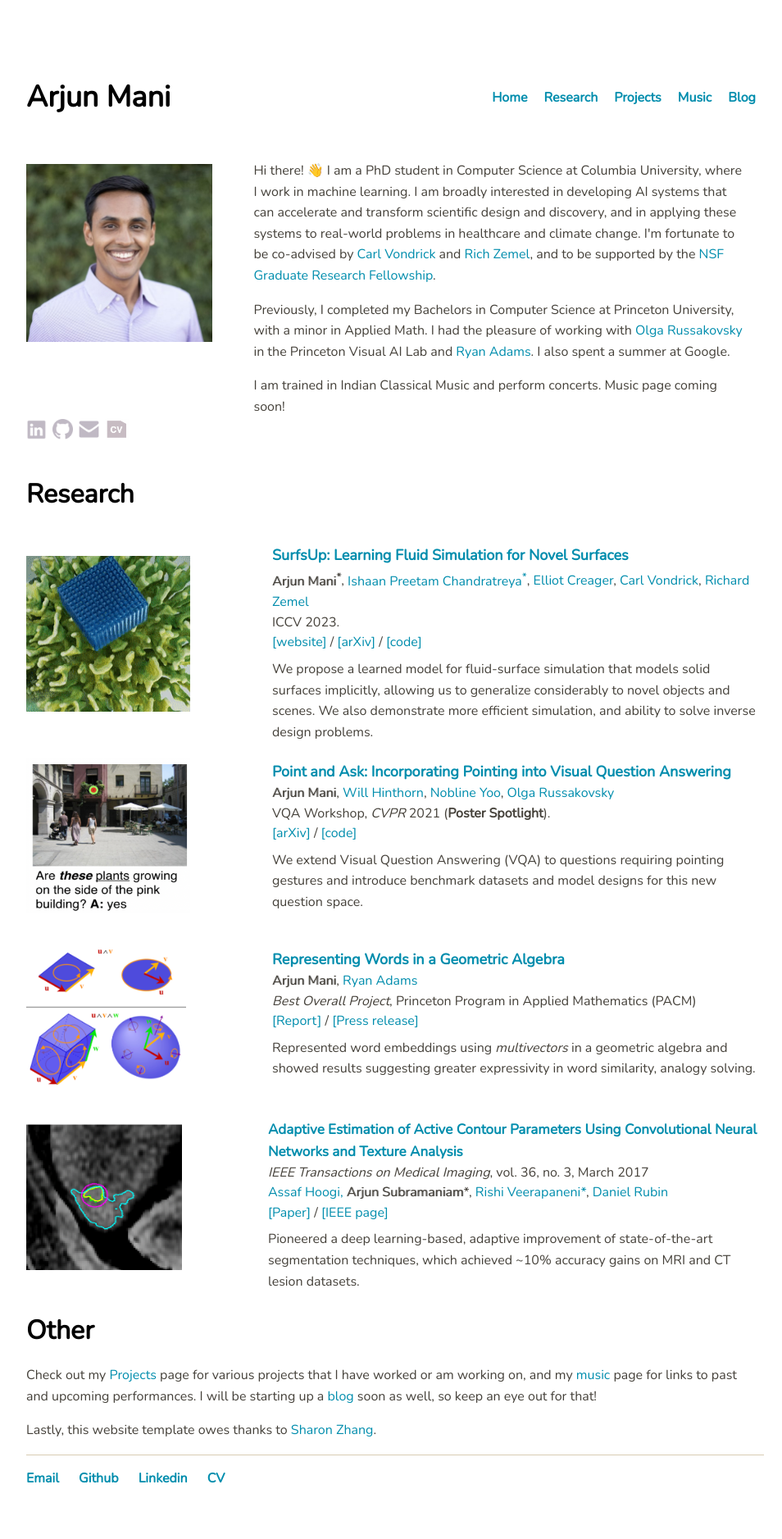
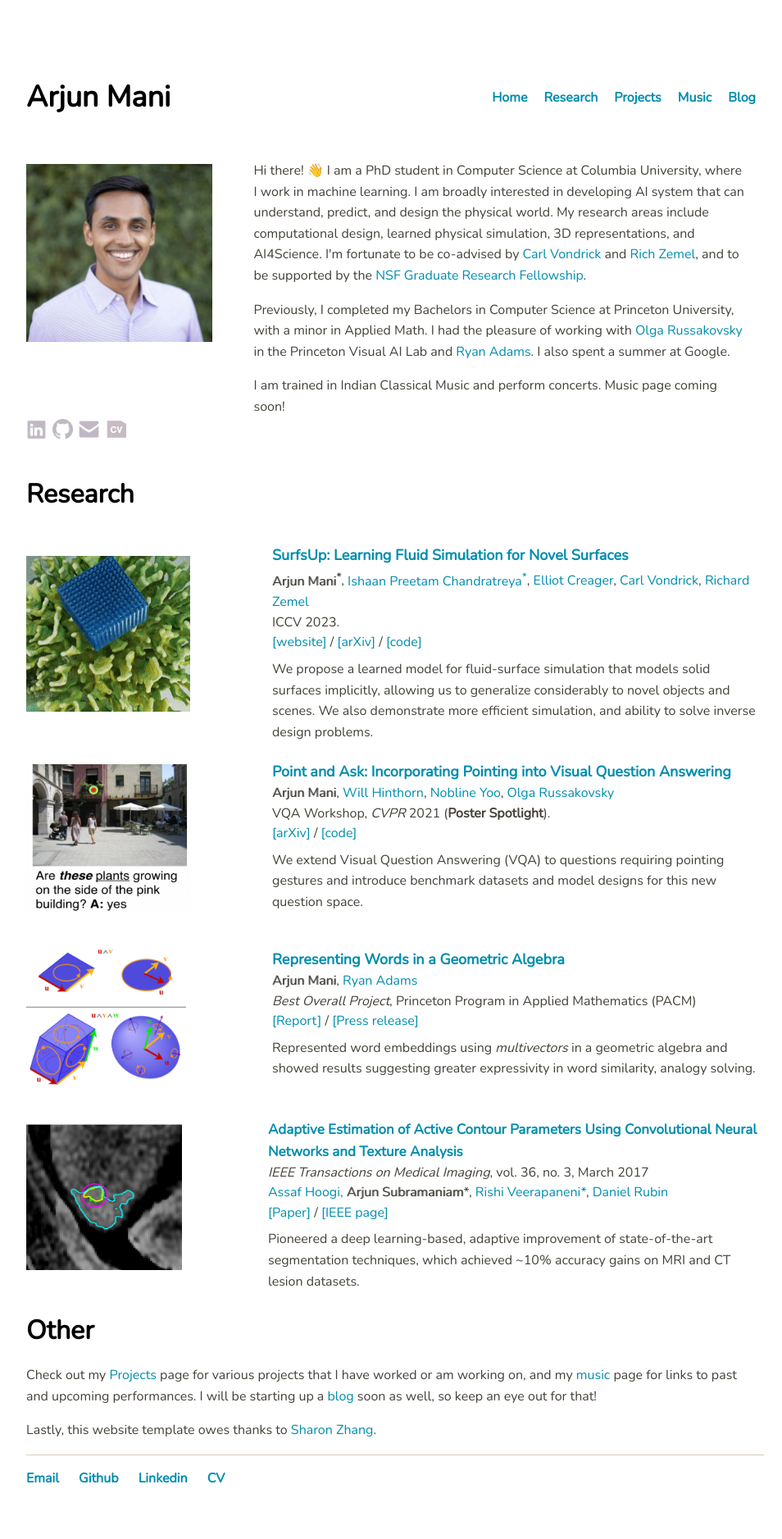
Before and after one commit to arjun-mani/arjun-mani.github.io, a Jekyll site: the page built from index.html, in a window 1280 px wide. Shown: the whole page at 82% size, without its empty margins (160-1114 px from the left). Built offline with Jekyll 4.4.1, drawn with Linux system fonts in a browser that asks for light colours.

Commit message:
Update index.html

```diff
--- a/index.html
+++ b/index.html
@@ -32,7 +32,7 @@
 			<img src="./cuidpic2.jpg" width="100%" alt="profile pic" title="Yellowstone 2018">
 		</div>
 		<div class="about-desc">
-			<p> Hi there! 👋 I am a PhD student in Computer Science at Columbia University, where I work in machine learning. I am broadly interested in developing AI systems that can accelerate and transform scientific design and discovery, and in applying these systems to real-world problems in healthcare and climate change. I'm fortunate to be co-advised by <a href="http://www.cs.columbia.edu/~vondrick/" target="_blank">Carl Vondrick</a> and <a href="http://www.cs.columbia.edu/~zemel/" target="_blank">Rich Zemel</a>, and to be supported by the <a href="https://www.nsfgrfp.org/" target="_blank">NSF Graduate Research Fellowship</a>. </p>
+			<p> Hi there! 👋 I am a PhD student in Computer Science at Columbia University, where I work in machine learning. I am broadly interested in developing AI system that can understand, predict, and design the physical world. My research areas include computational design, learned physical simulation, 3D representations, and AI4Science. I'm fortunate to be co-advised by <a href="http://www.cs.columbia.edu/~vondrick/" target="_blank">Carl Vondrick</a> and <a href="http://www.cs.columbia.edu/~zemel/" target="_blank">Rich Zemel</a>, and to be supported by the <a href="https://www.nsfgrfp.org/" target="_blank">NSF Graduate Research Fellowship</a>. </p>
 
             <p> Previously, I completed my Bachelors in Computer Science at Princeton University, with a minor in Applied Math. I had the pleasure of working with <a href="https://www.cs.princeton.edu/~olgarus/" target="_blank">Olga Russakovsky</a>
 			in the Princeton Visual AI Lab and <a href="https://www.cs.princeton.edu/~rpa/" target="_blank">Ryan Adams</a>. I also spent a summer at Google. </p>
```
